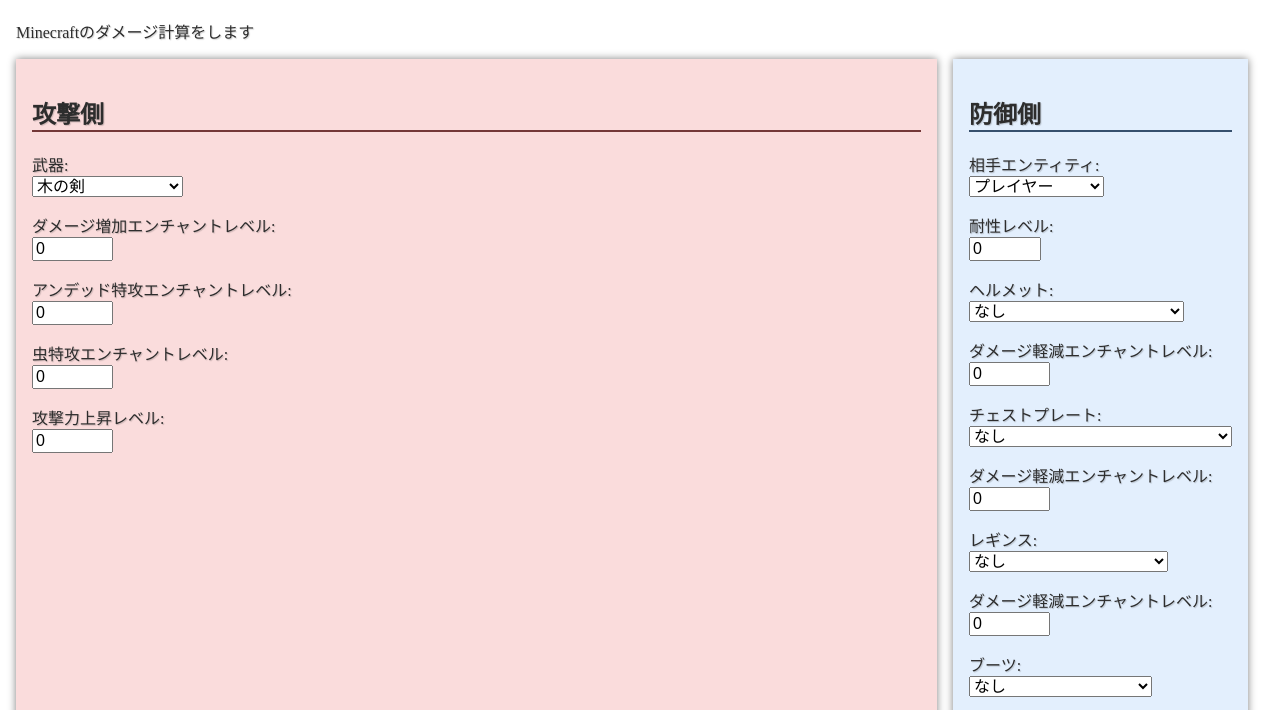
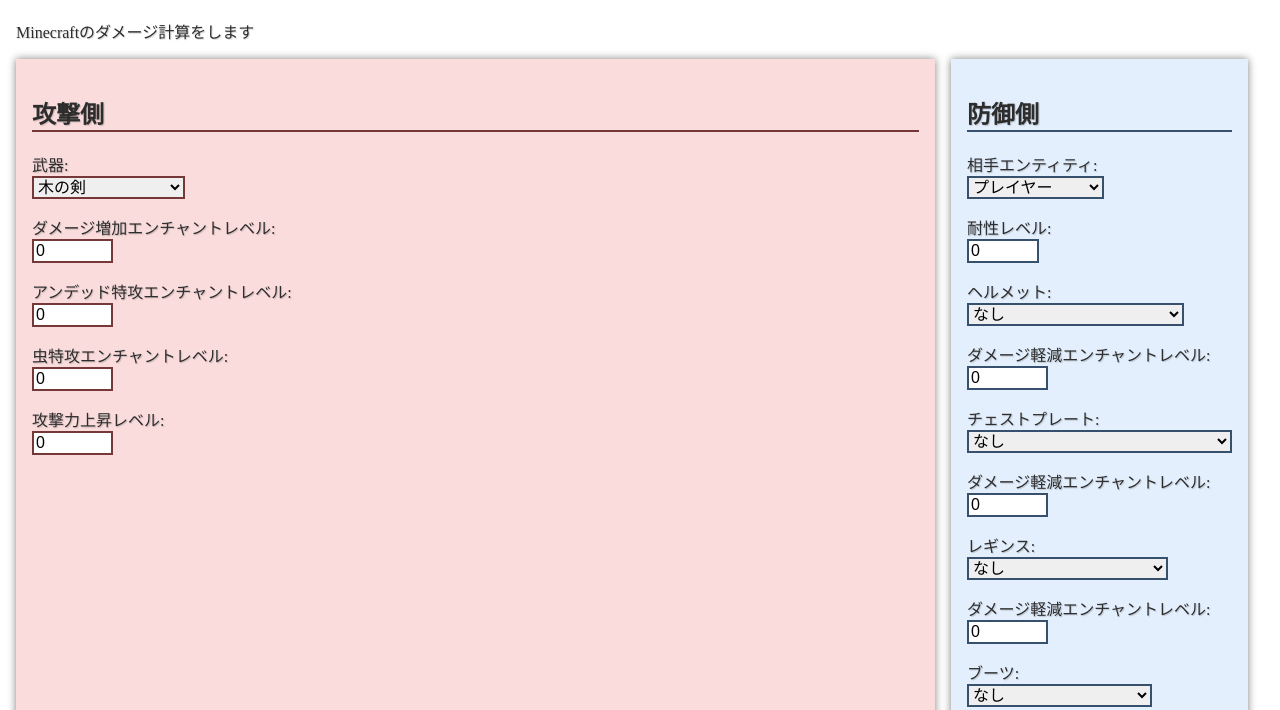
Before and after one commit to cou723/MinecraftDamageCalcWeb, a plain HTML site: page index.html in a window 1280 px wide. Shown: the part 69-779 px from the top of the page. Drawn offline with Linux system fonts and the light colour scheme.

Commit message:
new css
cssをさらに変更

```diff
--- a/mdc.css
+++ b/mdc.css
@@ -61,6 +61,15 @@
    border-bottom-color: #743838;
 }
 
+.offence input, .offence select{
+   border: solid 2px #743838;
+}
+
+.offence input:focus, .offence select:focus{
+   outline: none;
+   border: solid 2px #fafafa;
+}
+
 .defence {
    background-color: #E3EFFD;
 }
@@ -69,6 +78,13 @@
    border-bottom-color: #36506d;
 }
 
+.defence input, .defence select{
+   border: solid 2px #36506d;
+}
+
+.defence input:focus, .defence select:focus {
+   outline: none;
+   border: solid 2px #fafafa;
 }
 
 .result {
```
